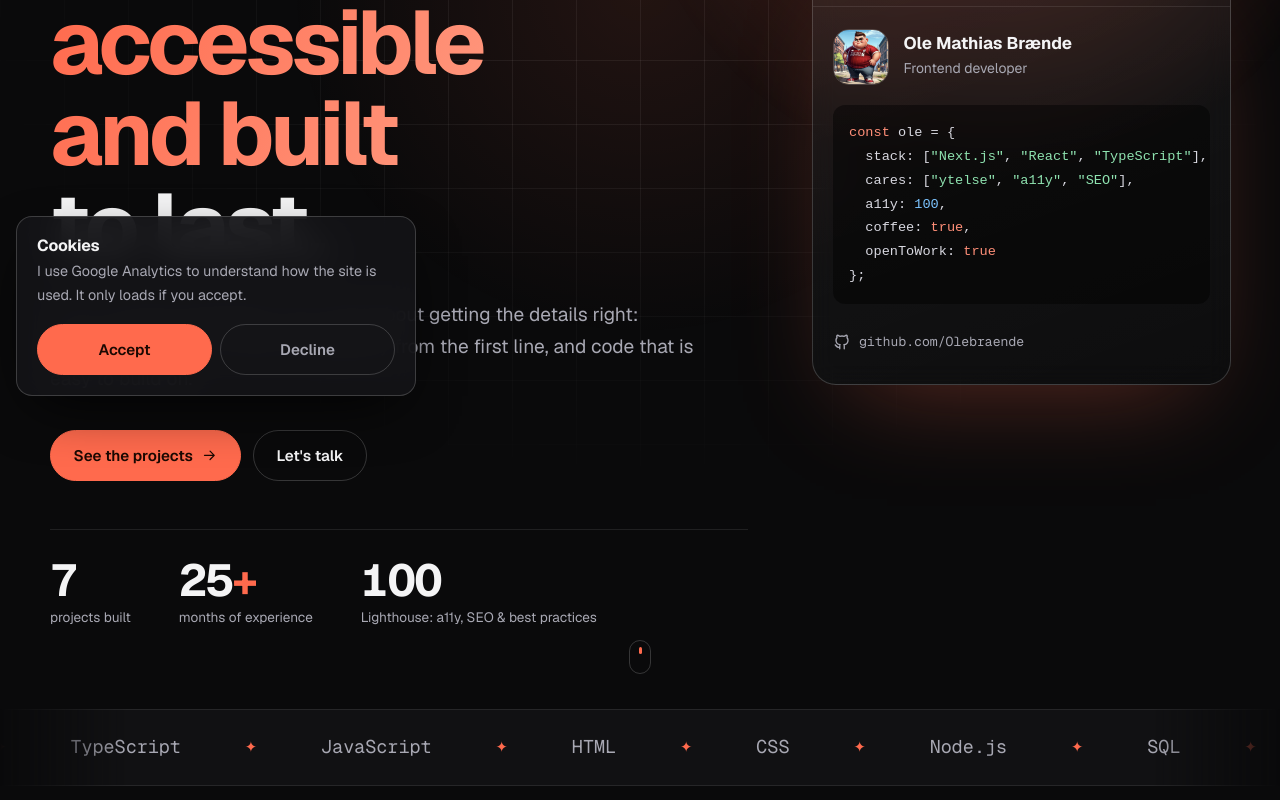
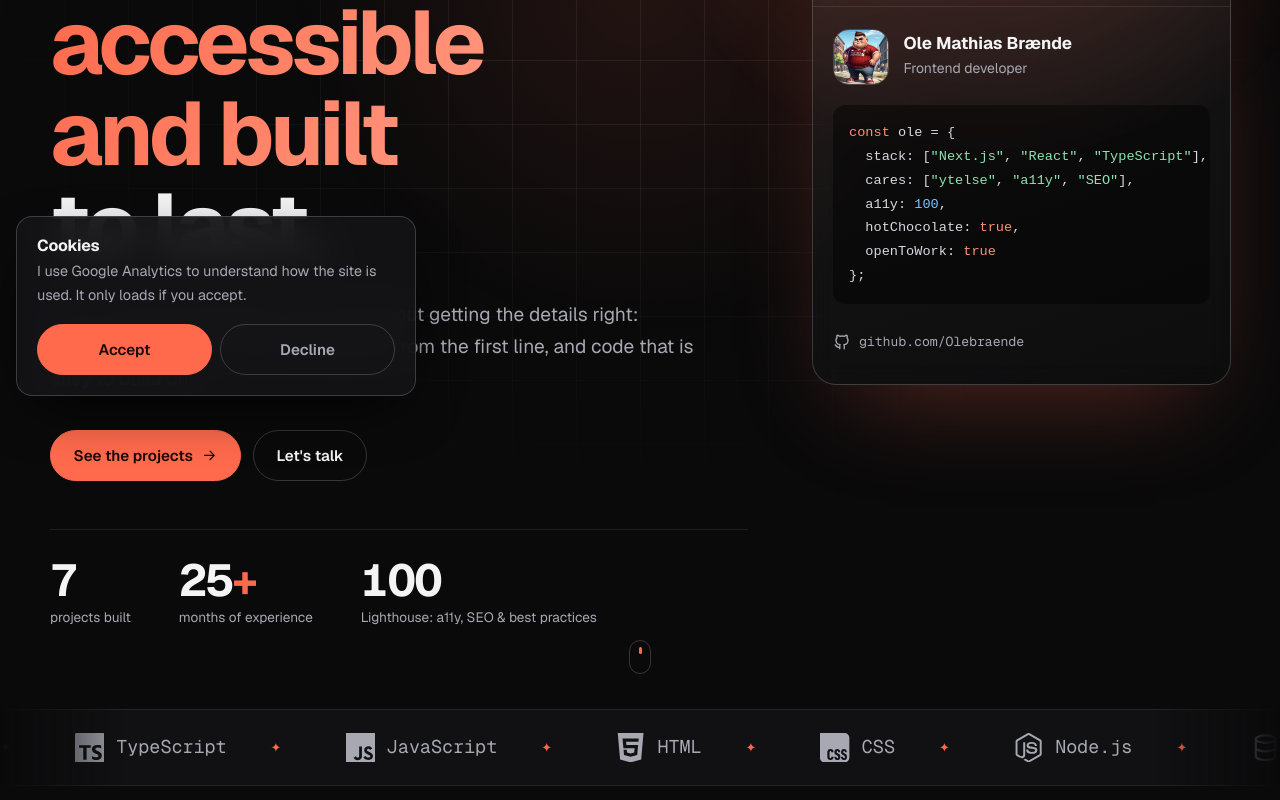
Before and after one commit to Olebraende/portfolio-olebrande, a Next.js app: page /en in a window 1280 px wide. Shown: the part 388-1188 px from the top of the page. Built offline with nearby package versions, Linux system fonts and the light colour scheme.

Commit message:
Add logos to tech marquee, keep scroll position on language switch, update code card

```diff
--- a/app/icons.tsx
+++ b/app/icons.tsx
@@ -66,3 +66,16 @@ export const Close = (p: P) => (
     <path d="M6 6l12 12M18 6 6 18" />
   </svg>
 );
+export const Database = (p: P) => (
+  <svg {...base} {...p}>
+    <ellipse cx="12" cy="5" rx="8" ry="3" />
+    <path d="M4 5v14c0 1.7 3.6 3 8 3s8-1.3 8-3V5M4 12c0 1.7 3.6 3 8 3s8-1.3 8-3" />
+  </svg>
+);
+export const Universal = (p: P) => (
+  <svg {...base} {...p}>
+    <circle cx="12" cy="12" r="10" />
+    <circle cx="12" cy="7.5" r="1" />
+    <path d="M7 10.5c3 1 7 1 10 0M12 11v3.5m0 0-2.5 4.5m2.5-4.5 2.5 4.5" />
+  </svg>
+);
--- a/components/Header.tsx
+++ b/components/Header.tsx
@@ -69,6 +69,7 @@ export default function Header({ lang, dict }: { lang: Lang; dict: Dictionary })
             className={styles.lang}
             aria-label={dict.common.switchLang}
             prefetch={false}
+            scroll={false}
           >
             {dict.common.langShort}
           </Link>
--- a/components/HeroCard.tsx
+++ b/components/HeroCard.tsx
@@ -33,7 +33,7 @@ function CodeSnippet() {
           {'  '}a11y: <em>100</em>,
         </span>
         <span className={styles.l} style={lineStyle(4)}>
-          {'  '}coffee: <b>true</b>,
+          {'  '}hotChocolate: <b>true</b>,
         </span>
         <span className={styles.l} style={lineStyle(5)}>
           {'  '}openToWork: <b>true</b>
--- a/components/Marquee.module.css
+++ b/components/Marquee.module.css
@@ -20,17 +20,31 @@
 .list li {
   display: flex;
   align-items: center;
+  gap: 0.75rem;
   padding: 1.4rem 2rem;
   font-family: var(--font-geist-mono), monospace;
   font-size: clamp(0.95rem, 0.9rem + 0.4vw, 1.15rem);
   color: var(--text-muted);
   white-space: nowrap;
+  transition: color 0.3s var(--ease);
+}
+.list li svg {
+  width: 1.6em;
+  height: 1.6em;
+  flex-shrink: 0;
+  transition: transform 0.4s var(--ease);
+}
+.list li:hover {
+  color: var(--hover);
+}
+.list li:hover svg {
+  transform: scale(1.15) rotate(-6deg);
 }
 .list li::after {
   content: '✦';
-  margin-left: 4rem;
+  margin-left: 2rem;
   color: var(--accent);
-  font-size: 0.8em;
+  font-size: 0.7em;
 }
 @keyframes scroll {
   to {
--- a/components/Marquee.tsx
+++ b/components/Marquee.tsx
@@ -1,5 +1,47 @@
-import { STACK } from '@/lib/site';
+import {
+  siCss,
+  siFigma,
+  siGit,
+  siHtml5,
+  siJavascript,
+  siNextdotjs,
+  siNodedotjs,
+  siReact,
+  siTypescript,
+  siVercel,
+} from 'simple-icons';
+import { Database, Universal } from '@/app/icons';
 import styles from './Marquee.module.css';
+
+type Tech = {
+  name: string;
+  /** Brand colour shown on hover. Near-black brands fall back to white. */
+  hover: string;
+  icon: React.ReactNode;
+};
+
+const brand = (icon: { path: string; hex: string }) => (
+  <svg viewBox="0 0 24 24" fill="currentColor" aria-hidden="true" focusable="false">
+    <path d={icon.path} />
+  </svg>
+);
+
+const hoverColor = (hex: string) => (['000000', '181717'].includes(hex) ? '#ffffff' : `#${hex}`);
+
+const stack: Tech[] = [
+  { name: 'Next.js', hover: hoverColor(siNextdotjs.hex), icon: brand(siNextdotjs) },
+  { name: 'React', hover: hoverColor(siReact.hex), icon: brand(siReact) },
+  { name: 'TypeScript', hover: hoverColor(siTypescript.hex), icon: brand(siTypescript) },
+  { name: 'JavaScript', hover: hoverColor(siJavascript.hex), icon: brand(siJavascript) },
+  { name: 'HTML', hover: hoverColor(siHtml5.hex), icon: brand(siHtml5) },
+  { name: 'CSS', hover: hoverColor(siCss.hex), icon: brand(siCss) },
+  { name: 'Node.js', hover: hoverColor(siNodedotjs.hex), icon: brand(siNodedotjs) },
+  { name: 'SQL', hover: '#ffb199', icon: <Database /> },
+  { name: 'Git', hover: hoverColor(siGit.hex), icon: brand(siGit) },
+  { name: 'Figma', hover: hoverColor(siFigma.hex), icon: brand(siFigma) },
+  { name: 'Vercel', hover: hoverColor(siVercel.hex), icon: brand(siVercel) },
+  { name: 'Accessibility', hover: '#ffb199', icon: <Universal /> },
+];
 
 export default function Marquee({ label }: { label: string }) {
   return (
@@ -7,8 +49,11 @@ export default function Marquee({ label }: { label: string }) {
       <div className={styles.track}>
         {[0, 1].map((copy) => (
           <ul key={copy} className={styles.list} aria-hidden={copy === 1 ? 'true' : undefined}>
-            {STACK.map((s) => (
-              <li key={s}>{s}</li>
+            {stack.map((tech) => (
+              <li key={tech.name} style={{ ['--hover' as string]: tech.hover }}>
+                {tech.icon}
+                <span>{tech.name}</span>
+              </li>
             ))}
           </ul>
         ))}
--- a/lib/site.ts
+++ b/lib/site.ts
@@ -5,18 +5,3 @@ export const GITHUB_URL = 'https://github.com/Olebraende';
 export const LINKEDIN_URL = 'https://www.linkedin.com/in/olebrande/';
 // Assembled at runtime so the address is never a literal in the HTML or JS bundle.
 export const getEmail = () => ['olembrande', '.work', '@', 'gmail', '.com'].join('');
-
-export const STACK = [
-  'Next.js',
-  'React',
-  'TypeScript',
-  'JavaScript',
-  'HTML',
-  'CSS',
-  'Node.js',
-  'SQL',
-  'Git',
-  'Figma',
-  'Vercel',
-  'Accessibility',
-];
--- a/package.json
+++ b/package.json
@@ -12,7 +12,8 @@
     "geist": "^1.7.2",
     "next": "^16.3.8",
     "react": "^19.3.0",
-    "react-dom": "^19.3.0"
+    "react-dom": "^19.3.0",
+    "simple-icons": "^16.34.0"
   },
   "devDependencies": {
     "@types/node": "^26.6.4",
```
Also changed, not shown: 1 other file (tests, documents, lock files or other folders).
